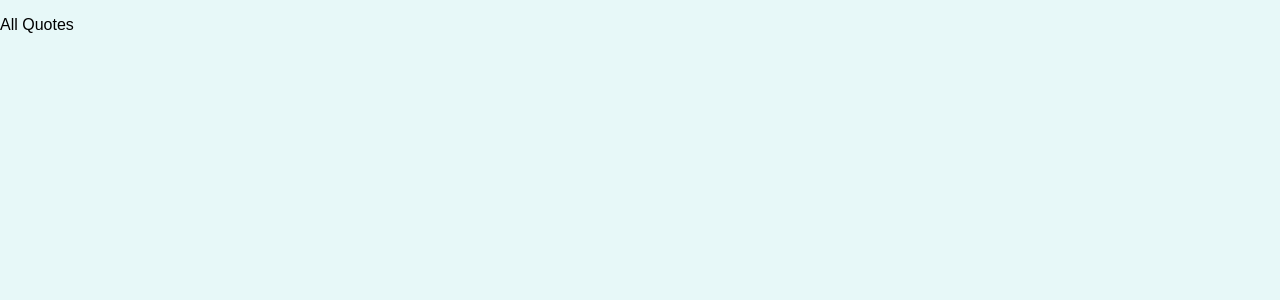
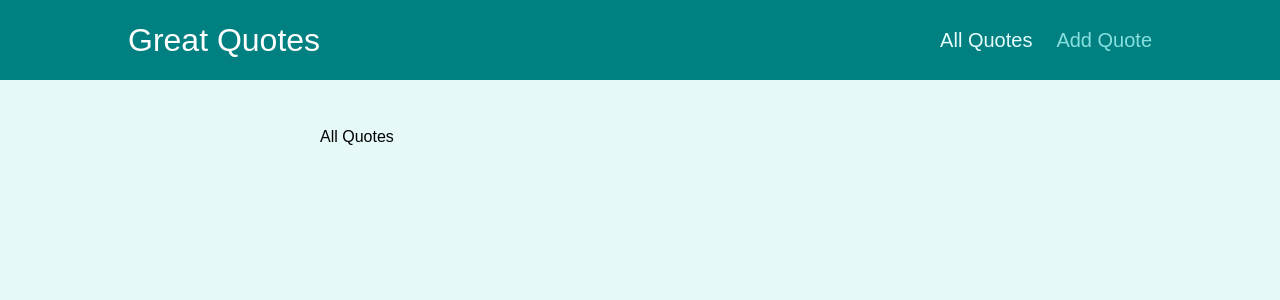
Before and after one commit to abdallah-alaff96/Great-Quotes, a React (Create React App) app: page /quotes in a window 1280 px wide. Shown: the top 300 px of the page. Built offline with nearby package versions, Linux system fonts and the light colour scheme.

Commit message:
Adding a Layout Wrapper component with the main navigation bar

```diff
--- a/src/App.js
+++ b/src/App.js
@@ -1,11 +1,12 @@
 import { Route, Switch, Redirect } from "react-router-dom";
+import Layout from "./components/layout/Layout";
 import AllQuotes from "./pages/AllQuotes";
 import NewQoute from "./pages/NewQuote";
 import QuoteDetail from "./pages/QuoteDetail";
 
 function App() {
   return (
-    <div>
+    <Layout>
       <Switch>
         <Route path="/" exact>
           <Redirect to="/quotes" />
@@ -20,7 +21,7 @@
           <NewQoute />
         </Route>
       </Switch>
-    </div>
+    </Layout>
   );
 }
 
--- /dev/null
+++ b/src/components/layout/Layout.js
@@ -0,0 +1,14 @@
+import MainNavigation from "./MainNavigation";
+import classes from "./Layout.module.css";
+import { Fragment } from "react";
+
+const Layout = (props) => {
+  return (
+    <Fragment>
+      <MainNavigation />
+      <main className={classes.main}>{props.children}</main>
+    </Fragment>
+  );
+};
+
+export default Layout;
--- /dev/null
+++ b/src/components/layout/MainNavigation.js
@@ -0,0 +1,26 @@
+import { NavLink } from "react-router-dom";
+import classes from "./MainNavigation.module.css";
+
+const MainNavigation = () => {
+  return (
+    <header className={classes.header}>
+      <div className={classes.logo}>Great Quotes</div>
+      <nav className={classes.nav}>
+        <ul>
+          <li>
+            <NavLink activeClassName={classes.active} to="/quotes">
+              All Quotes
+            </NavLink>
+          </li>
+          <li>
+            <NavLink activeClassName={classes.active} to="/new-quote">
+              Add Quote
+            </NavLink>
+          </li>
+        </ul>
+      </nav>
+    </header>
+  );
+};
+
+export default MainNavigation;
```
Also changed, not shown: src/components/layout/Layout.module.css (line endings or trailing spaces), 1 other file (tests, documents, lock files or other folders).
